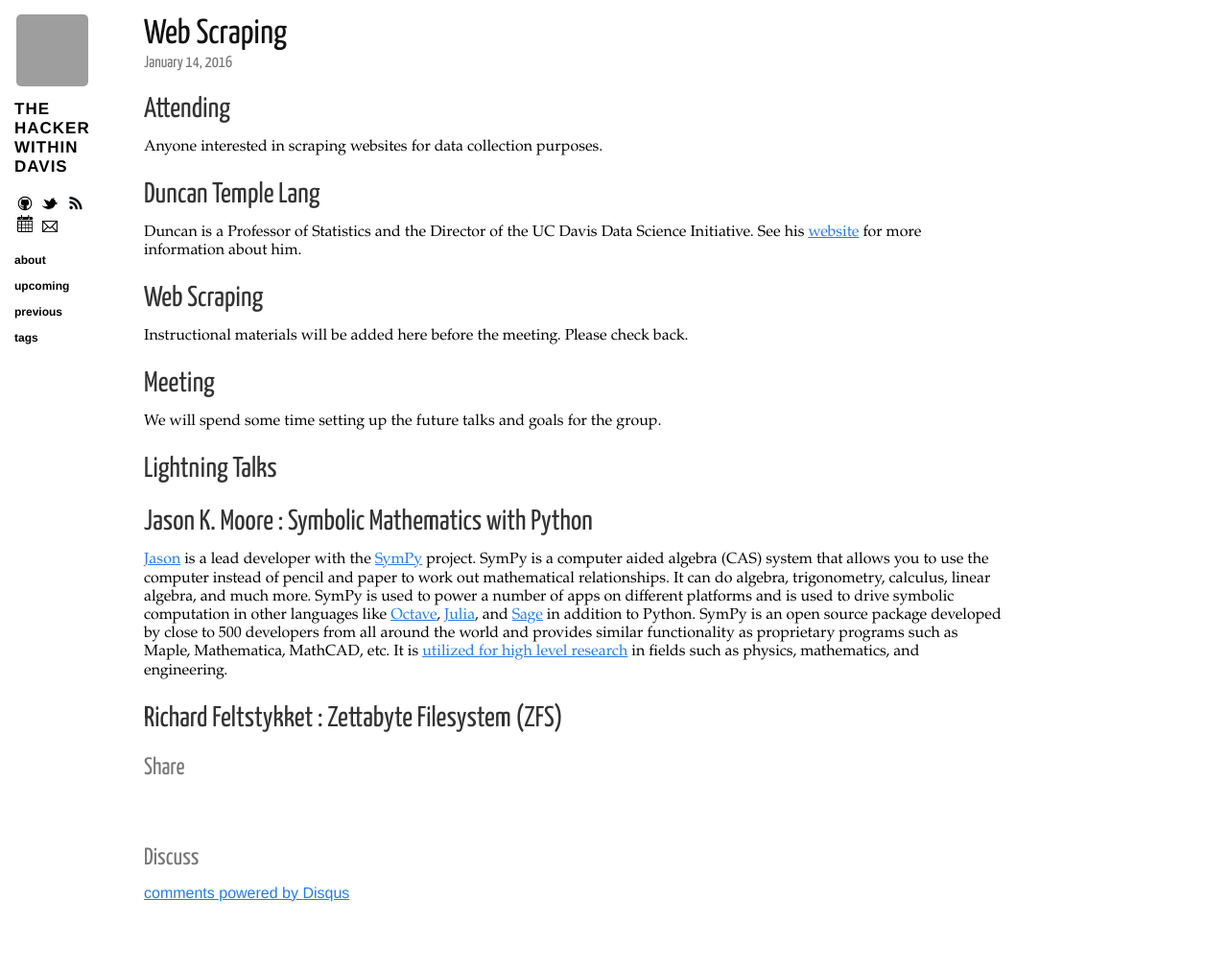
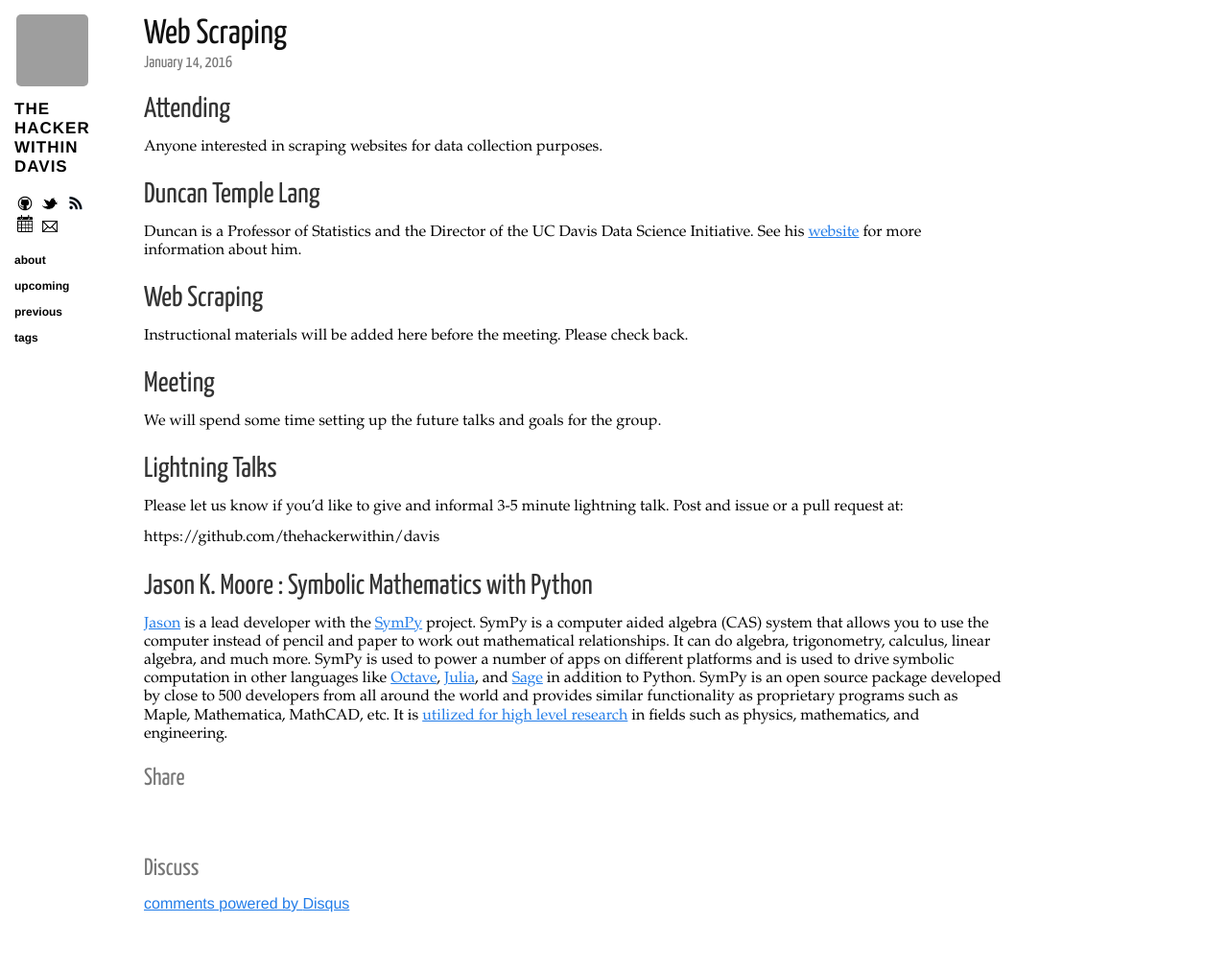
Before and after one commit to thehackerwithin/davis, a Jekyll site: the page built from _posts/2016-01-14-web-scraping.markdown, in a window 1280 px wide. Shown: the whole page at 96% size. Built offline with Jekyll 4.4.1, drawn with Linux system fonts in a browser that asks for light colours; nearby versions of some CDN libraries; Markdown is read by kramdown in place of the engine named in the settings; comment, search, counter and statistics services are not loaded; grey boxes are pictures that could not be loaded.

Commit message:
Removed Richard's lightning talk.

```diff
--- a/_posts/2016-01-14-web-scraping.markdown
+++ b/_posts/2016-01-14-web-scraping.markdown
@@ -27,6 +27,11 @@ We will spend some time setting up the future talks and goals for the group.
 
 ## Lightning Talks
 
+Please let us know if you'd like to give and informal 3-5 minute lightning
+talk. Post and issue or a pull request at:
+
+https://github.com/thehackerwithin/davis
+
 ## Jason K. Moore : Symbolic Mathematics with Python
 
 [Jason](http://moorepants.info) is a lead developer with the
@@ -44,6 +49,4 @@ Mathematica, MathCAD, etc. It is [utilized for high level
 research](http://depsy.org/package/python/sympy) in fields such as physics,
 mathematics, and engineering.
 
-## Richard Feltstykket : Zettabyte Filesystem (ZFS)
-
 [code]: {{ site.github.repository_url }}/tree/master/topic
```
